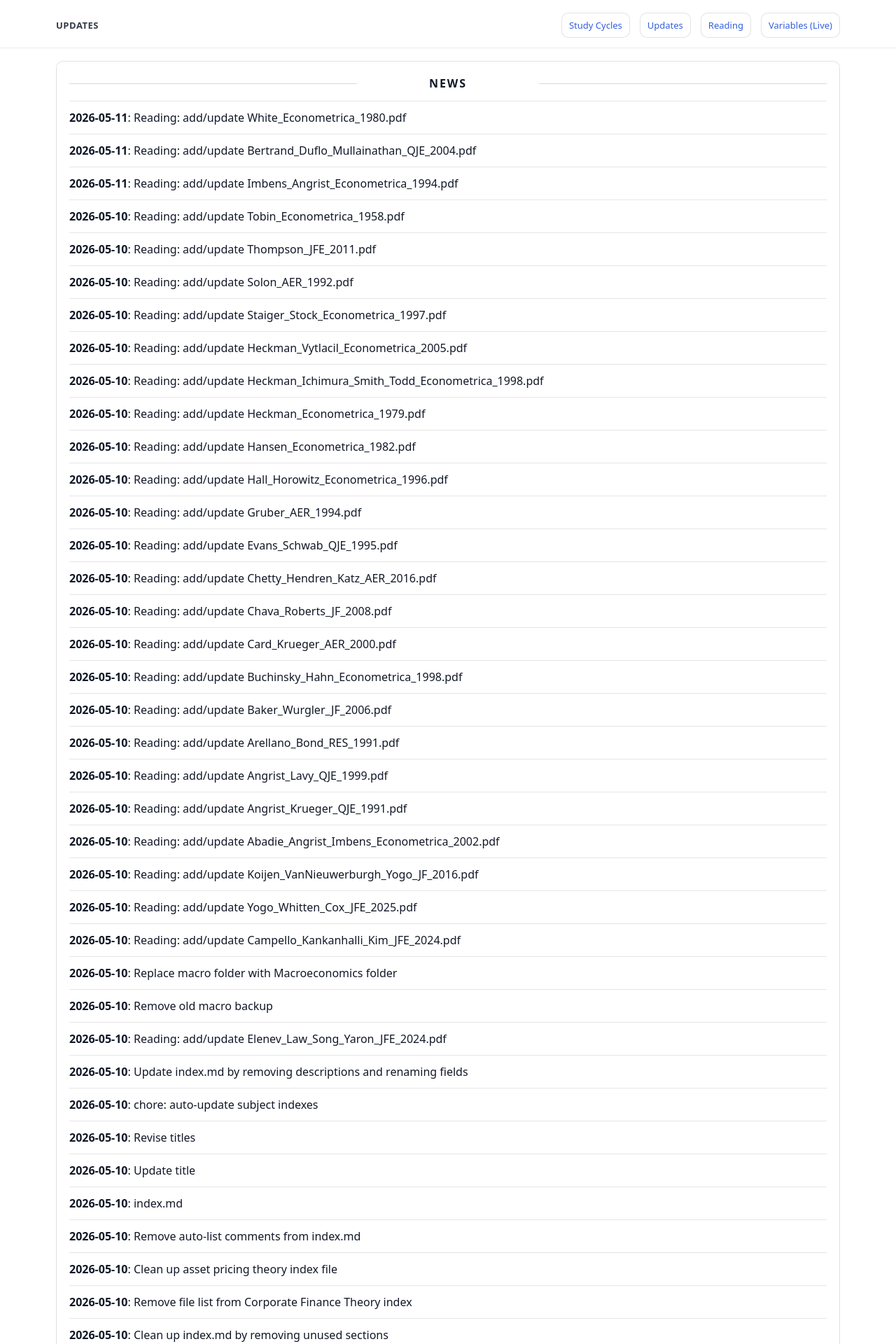
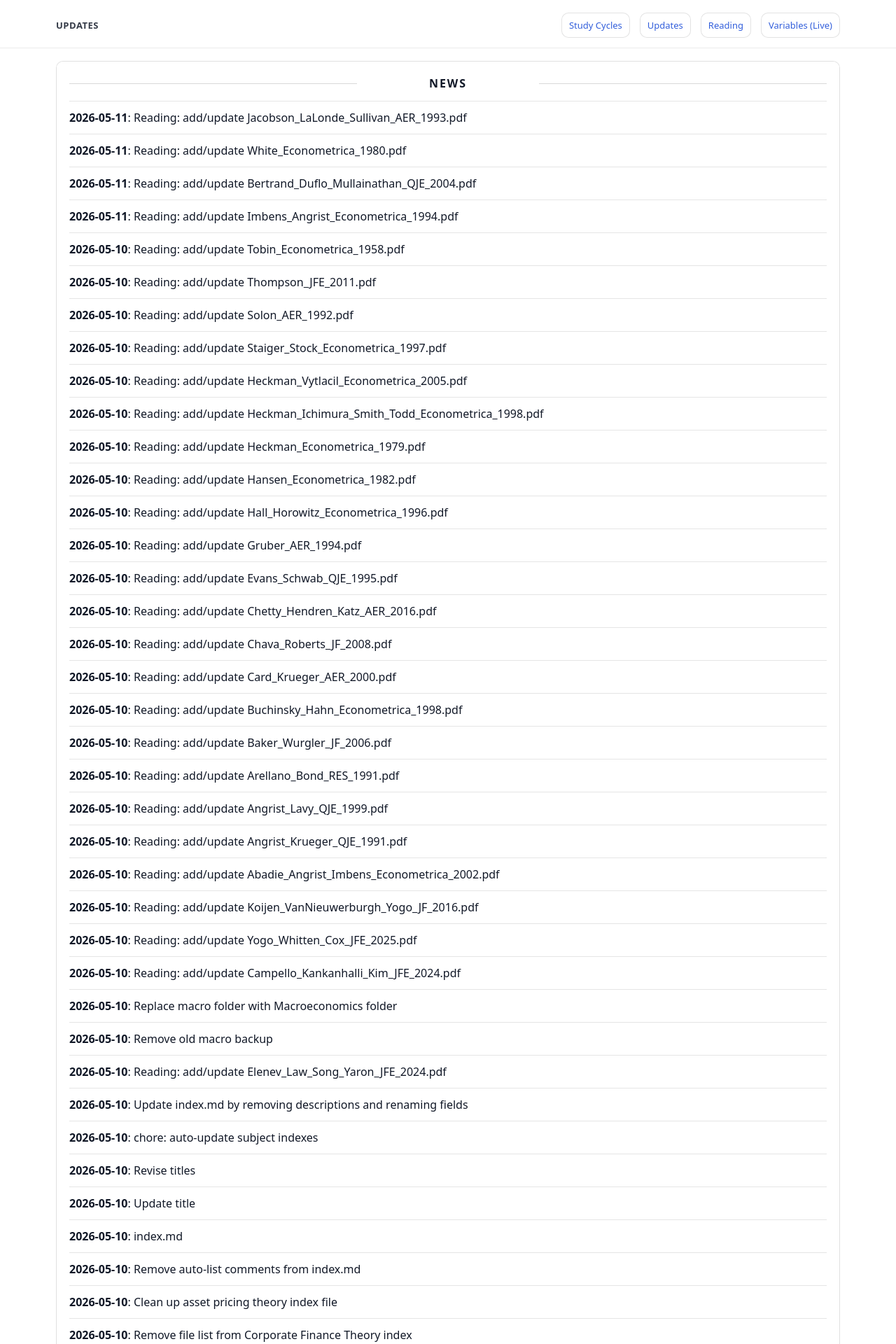
Before and after one commit to yaxinzn/study-archive, a Jekyll site: the page built from updates/index.md, in a window 1280 px wide. Shown: the top 1920 px of the page at 70% size. Built offline with Jekyll 4.4.1, drawn with Linux system fonts in a browser that asks for light colours; some of the changed text lies outside the part shown.

Commit message:
chore: update NEWS feed

```diff
--- a/_data/news.yml
+++ b/_data/news.yml
@@ -1,4 +1,7 @@
 # Auto-generated update history (sorted newest -> oldest). Do not edit manually.
+- ts: "1778444237"
+  date: "2026-05-11"
+  title: "Reading: add/update Jacobson_LaLonde_Sullivan_AER_1993.pdf"
 - ts: "1778443920"
   date: "2026-05-11"
   title: "Reading: add/update White_Econometrica_1980.pdf"
```
